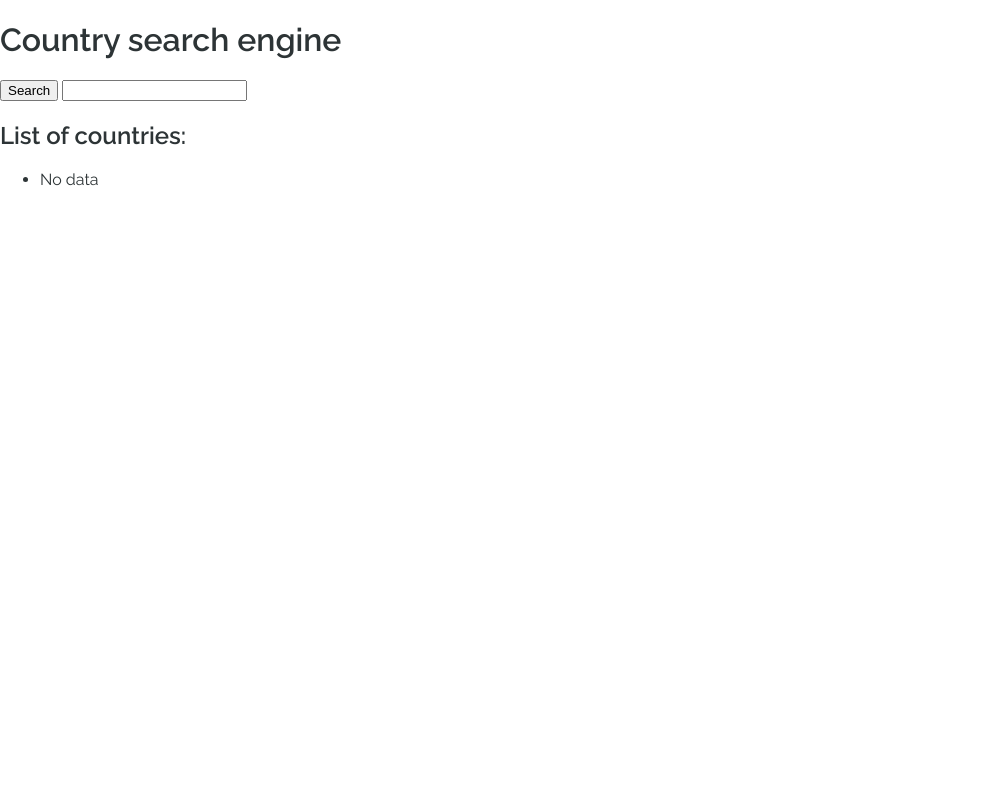
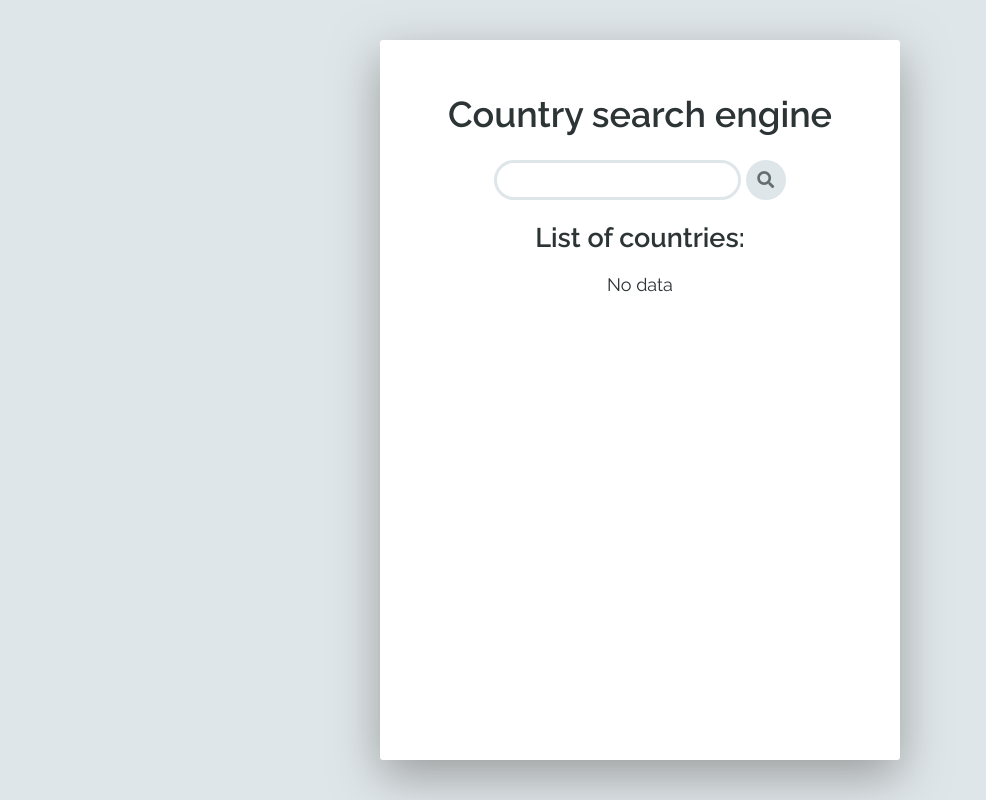
Before and after one commit to jaroslaw-bagnicki/countries-search-engine, a website: page src/index.html in a window 1280 px wide. Shown: the whole page, without its empty margins (0-986 px from the left). Drawn offline with nearby package versions, Linux system fonts and the light colour scheme.

Commit message:
First implementation

```diff
--- a/src/index.html
+++ b/src/index.html
@@ -6,7 +6,8 @@
   <meta http-equiv="X-UA-Compatible" content="ie=edge">
   <link rel="icon" href="favicon.ico" type="image/x-icon" />
   <title>Country search engine</title>
-  <!-- <link rel="stylesheet" href="https://cdnjs.cloudflare.com/ajax/libs/meyer-reset/2.0/reset.min.css"> -->
+  <link rel="stylesheet" href="https://cdnjs.cloudflare.com/ajax/libs/normalize/8.0.1/normalize.min.css">
+  <!-- <link rel="stylesheet" href="form-reset.css"> -->
   <link rel="stylesheet" href="style.css">
   <link href="https://fonts.googleapis.com/css?family=Raleway:400,600" rel="stylesheet">
   <link rel="stylesheet" href="https://use.fontawesome.com/releases/v5.7.0/css/all.css" integrity="sha384-lZN37f5QGtY3VHgisS14W3ExzMWZxybE1SJSEsQp9S+oqd12jhcu+A56Ebc1zFSJ" crossorigin="anonymous">
@@ -14,12 +15,13 @@
 <body>
 
   <div class="container">
+    <div class="card">
 
       <h1 class="title">Country search engine</h1>
 
       <div class="search-box">
-      <button id="search-btn">Search</button>
-      <input id="search-input" type="text" />
+        <input id="search-input" type="text" class="input" />
+        <button id="search-btn" class="btn"><i class="fas fa-search"></i></button>
       </div>
 
       <div class="results-box">
@@ -29,6 +31,9 @@
         </ul>
       </div>
 
+    </div>
+  </div>
+
   <script src="https://code.jquery.com/jquery-3.3.1.min.js" integrity="sha256-FgpCb/KJQlLNfOu91ta32o/NMZxltwRo8QtmkMRdAu8=" crossorigin="anonymous"></script>
   <script src="script.js"></script>
 </body>
--- a/src/script.js
+++ b/src/script.js
@@ -3,21 +3,41 @@ var URL = 'https://restcountries.eu/rest/v1/name/';
 
 // UI bindings
 var searchBtn = $('#search-btn').click(searchCountries);
+var searchBtnIcon = searchBtn.find('.fas');
 var searchInput = $('#search-input');
 var countriesList = $('#countries-list');
+
 
 function searchCountries() {
   var countryName = searchInput.val();
   if (countryName.length) {
-    countryName = 'Poland';
+    toggleSpinner();
+    countriesList.empty();
     $.ajax({
       url: URL + countryName,
       method: 'GET',
-      success: showCuntriesList
+      success: showCuntriesList,
+      error: requestError
     });
   }
 }
 
-function showCuntriesList(res) {
-  console.log(res);
+function showCuntriesList(countriesData) {
+  countriesData.forEach(function(country) {
+    countriesList.append('<li>' + country.name + '</li>');
+  });
+  toggleSpinner();
 }
+
+function requestError(res) {
+  if (res.status === 404) {
+    countriesList.append('Country not found :(');
+  } else {
+    countriesList.append('Something goes wrong :(. Try one more time.');
+  }
+  toggleSpinner();
+}
+
+function toggleSpinner() {
+  searchBtnIcon.toggleClass('fa-search fa-circle-notch fa-spin');
+}
--- a/src/style.css
+++ b/src/style.css
@@ -11,73 +11,99 @@ html {
   box-sizing: inherit;
 }
 
+/* Form reset */
+
+button,
+input {
+  margin:0;
+	border:0;
+	padding:0;
+	display:inline-block;
+	vertical-align:middle;
+	white-space:normal;
+	background:none;
+	line-height:1;
+	font-size: 100%;
+	font-family: inherit;
+	color: inherit;
+}
+
+input:focus,
+button:focus,
+select:focus {
+	outline: 0;
+}
+
 body {
   margin: 0;
   font-family: 'Raleway', sans-serif;
   color: #2d3436;
+  background-color: #dfe6e9;
+  font-size: 18px;
   font-weight: 400;
 }
 
-/* .container {
-  max-width: 700px;
+.container {
+  width: 600px;
+  max-width: 90%;
   height: 100vh;
   min-height: 600px;
   margin: 0 auto;
-  padding: 20px;
+  padding: 40px;
+  display: flex;
+  justify-content: center;
+}
+
+.card {
+  flex-grow: 1;
+  background-color: #fff;
+  border-radius: 3px;
+  padding: 30px;
+  box-shadow: 0 1rem 3rem rgba(125, 125, 125, 0.7);
   display: flex;
   flex-direction: column;
-  justify-content: center;
   align-items: center;
 }
 
-.quote-box {
-  display: flex;
-  flex-direction: column;
-  align-items: center;
-  margin: 40px 0;
+.input,
+.btn {
+  height: 40px;
+  border-radius: 99px;
 }
 
-.header,
-.quote,
-.author {
-  text-align: center;
-}
-
-.header {
-  font-size: 48px;
-}
-
-.quote {
-  height: 105px;
-  font-size: 28px;
-  display: flex;
-  flex-direction: column;
-  justify-content: center;
-}
-
-.author {
-  height: 28px;
-  margin-top: 0;
-  font-size: 22px;
+.input {
+  padding: 0 20px;
+  border: 3px solid #dfe6e9;
 }
 
 .btn {
-  display: block;
-  margin: 15px 0;
-  padding: 10px 15px;
-  min-width: 400px;
-  border: 1px solid rgba(255, 255, 255, .7);
-  border-radius: 5px;
-  color: rgba(255, 255, 255, .7);
-  font-size: 18px;
-  font-weight: 600;
-  text-align: center;
-  text-decoration: none;
-  white-space: nowrap;
+  width: 40px;
+  background-color: #dfe6e9;
+  color: #636e72;
   transition: .2s;
+  cursor: pointer;
+}
+
+.btn .fas {
+  font-size: 17px;
 }
 
 .btn:hover {
-  border-color: #fff;
-  color: #fff;
-} */
+  background-color: hsl(198, 19%, 84%);
+}
+
+.results-box {
+  align-self: stretch;
+  flex-grow: 1;
+  text-align: center;
+  display: flex;
+  flex-direction: column;
+}
+
+.countries-list {
+  margin: 0;
+  padding: 0;
+  list-style-type: none;
+  overflow-y: auto;
+  flex-grow: 1;
+}
```
Lines whose indentation alone changed are shown as unchanged.
